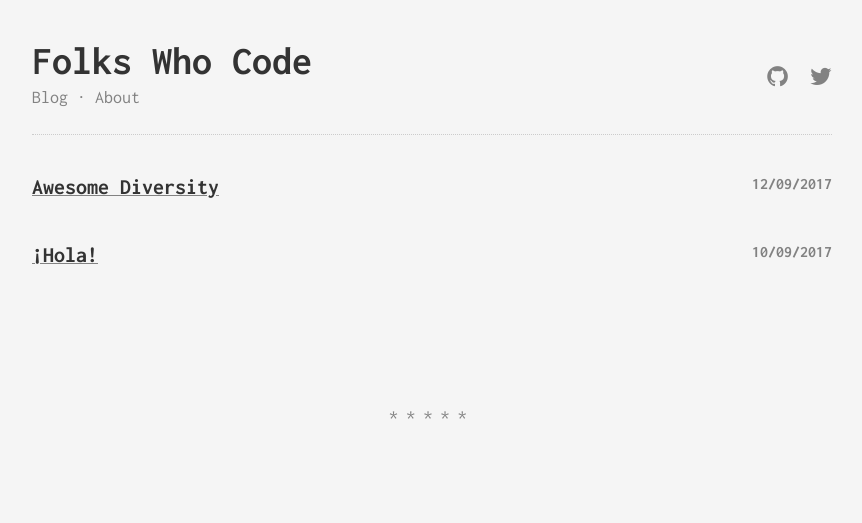
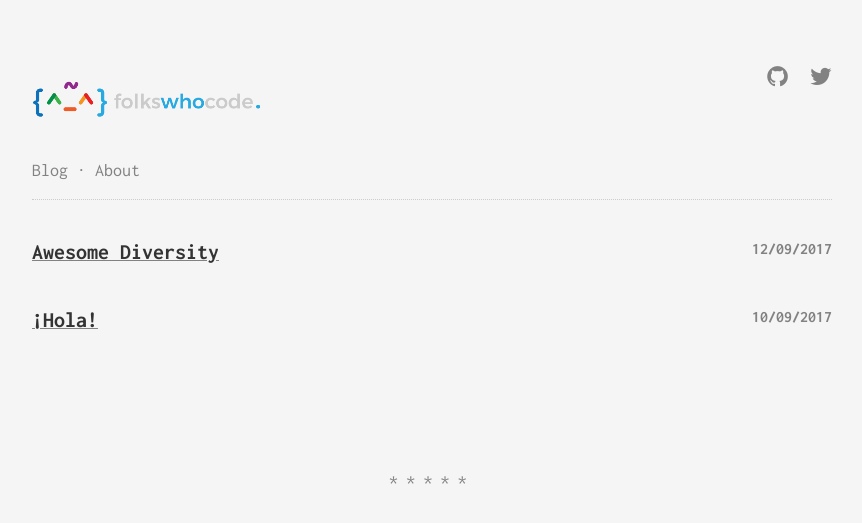
Before and after one commit to folkswhocode/folkswhocode.github.io, a Jekyll site: the page built from index.md, in a window 1280 px wide. Shown: the top 523 px of the page, without its empty margins (208-1070 px from the left). Built offline with Jekyll 4.4.1, drawn with Linux system fonts in a browser that asks for light colours.

Commit message:
Add new logo in header.html

```diff
--- a/_includes/header.html
+++ b/_includes/header.html
@@ -1,6 +1,8 @@
 <header class="header">
   <div class="navigation">
-      <a href="/" class="logo">{{ site.title }}</a>
+    <a href="/" class="logo">
+      <img class="logo__image" src="/assets/vendor/images/logo.png" title="Folks Who Code" />
+    </a>
 
     <ul class="menu">
       <li class="menu__entry"><a href="{{ '/blog' | prepend: site.baseurl }}">Blog</a></li>
```
Lines whose indentation alone changed are shown as unchanged.
